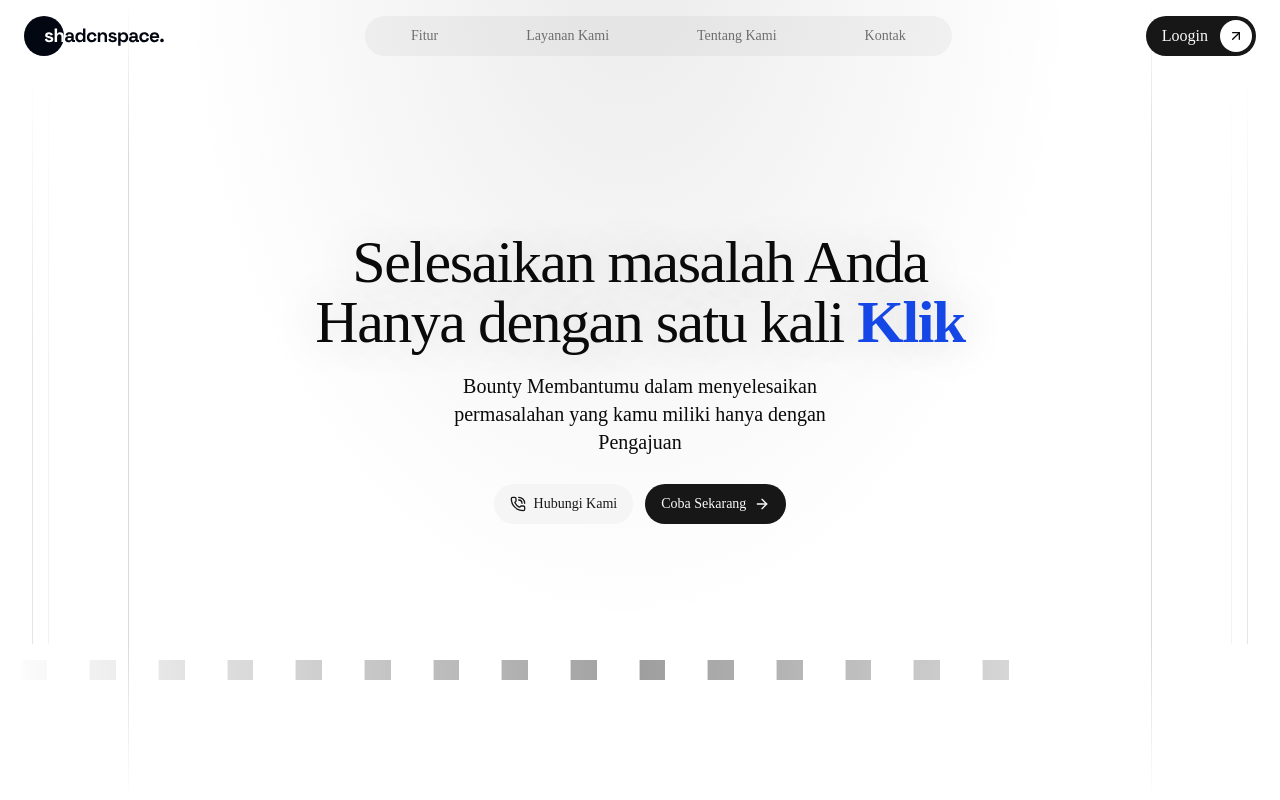
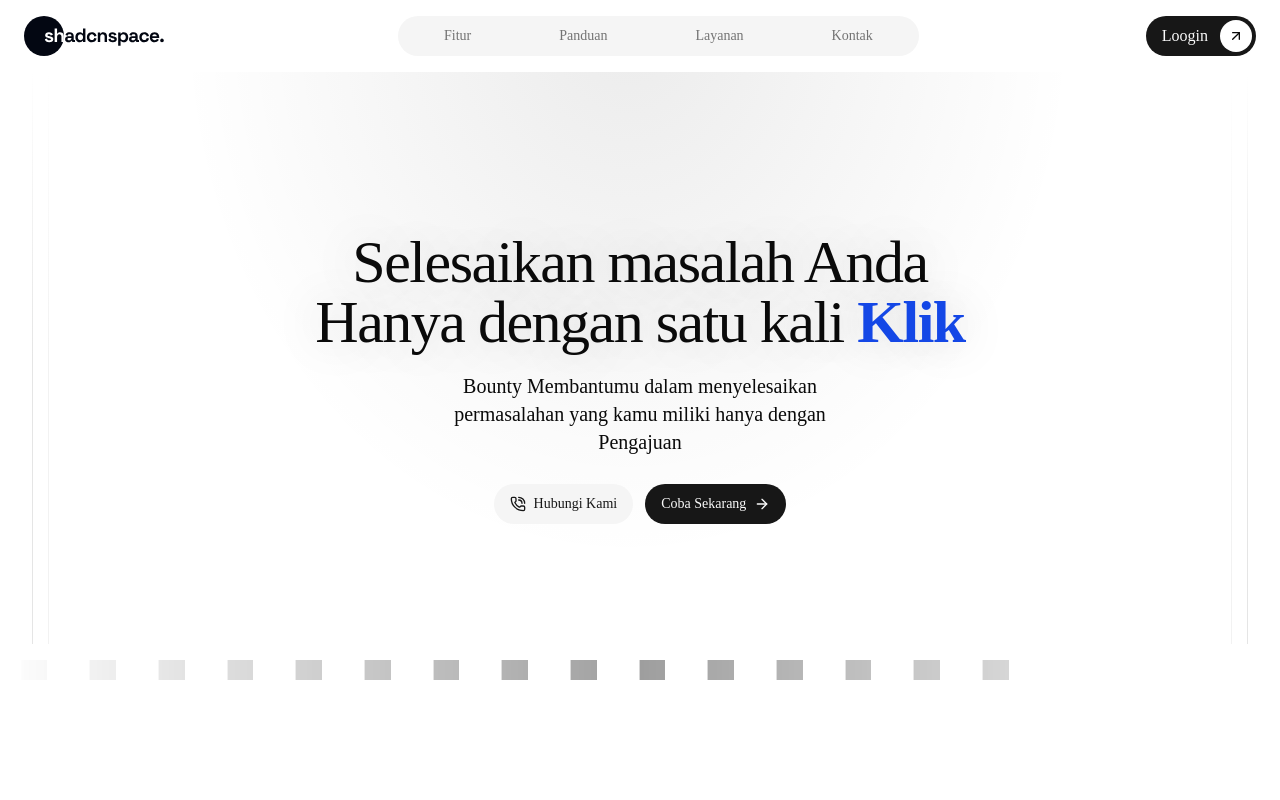
Before and after one commit to Baghost-oukey/bounty-App, a Next.js app: page / in a window 1280 px wide. Shown: the top 800 px of the page. Built offline with nearby package versions, Linux system fonts and the light colour scheme; grey boxes are pictures that could not be loaded.

Commit message:
animasi scroll

```diff
--- a/app/( public )/components/choice.tsx
+++ b/app/( public )/components/choice.tsx
@@ -40,14 +40,14 @@ export default function FeatureSelection() {
   const [selectedId, setSelectedId] = useState<string | null>(null);
 
   return (
-    <section className="py-32 bg-white overflow-hidden select-none">
+    <section id="layanan" className="py-32 bg-white overflow-hidden select-none">
       <div className="mx-auto max-w-7xl px-6">
         {/* Header Section */}
         <div className="text-center mb-20">
           <span className="text-sm font-semibold uppercase tracking-widest text-zinc-400 block mb-3">
             Layanan
           </span>
-          <h2 className="text-4xl font-black tracking-tight text-zinc-900 sm:text-5xl max-w-3xl mx-auto leading-tight">
+          <h2 className="text-4xl font-semibold tracking-tight text-zinc-900 sm:text-5xl max-w-3xl mx-auto leading-tight">
             Informasi Aplikasi dan Layanan Bounty
           </h2>
           <p className="mt-4 text-base text-zinc-500 leading-relaxed">
@@ -112,7 +112,7 @@ export default function FeatureSelection() {
                         initial={{ opacity: 0, y: 10 }}
                         animate={{ opacity: 1, y: 0 }}
                         exit={{ opacity: 0, y: 10 }}
-                        className="absolute bottom-4 right-4 bg-zinc-900 text-white text-[10px] font-black uppercase tracking-widest px-3 py-1.5 rounded-xl border border-zinc-700/50 shadow"
+                        className="absolute bottom-4 right-4 bg-zinc-900 text-white text-[10px] font-semibold uppercase tracking-widest px-3 py-1.5 rounded-xl border border-zinc-700/50 shadow"
                       >
                         Active Focus
                       </motion.div>
@@ -128,7 +128,7 @@ export default function FeatureSelection() {
                   }}
                   className="mt-6 transition-all duration-300 pl-1"
                 >
-                  <h3 className="text-2xl font-black text-zinc-900 tracking-tight mb-2 group-hover:text-black transition-colors">
+                  <h3 className="text-2xl font-light text-zinc-900 tracking-tight mb-2 group-hover:text-black transition-colors">
                     {item.title}
                   </h3>
                   <p className="text-sm text-zinc-500 leading-relaxed max-w-md font-medium">
--- a/app/( public )/components/hero.tsx
+++ b/app/( public )/components/hero.tsx
@@ -1,27 +1,16 @@
 import { cn } from "@/lib/utils";
 import { Button } from "@/components/ui/button";
-import { RocketIcon, ArrowRightIcon, PhoneCallIcon } from "lucide-react";
-import InfiniteSlider from "@/components/infinite-slider";
+import { ArrowRightIcon, PhoneCallIcon } from "lucide-react";
 import { LogoCloud } from "@/components/logo-cloud";
-import { div } from "motion/react-m";
 
 export function HeroSection() {
   return (
-    <div>
+    <div className="relative">
       <div
         aria-hidden="true"
-        className="absolute inset-0 isolate hidden overflow-hidden contain-strict lg:block"
+        className="absolute inset-0 isolate hidden overflow-hidden contain-strict lg:block pointer-events-none"
       >
-        <div className="absolute inset-0 -top-14 isolate -z-10 bg-[radial-gradient(35%_80%_at_49%_0%,--theme(--color-foreground/.08),transparent)] contain-strict" />
-      </div>
-
-      {/* X Bold Faded Borders */}
-      <div
-        aria-hidden="true"
-        className="absolute inset-0 mx-auto hidden min-h-screen w-full max-w-5xl lg:block"
-      >
-        <div className="mask-y-from-80% mask-y-to-100% absolute inset-y-0 left-0 z-10 h-full w-px bg-foreground/15" />
-        <div className="mask-y-from-80% mask-y-to-100% absolute inset-y-0 right-0 z-10 h-full w-px bg-foreground/15" />
+        <div className="absolute inset-0 -top-14 isolate -z-10 bg-[radial-gradient(35%_80%_at_49%_0%,--theme(--color-foreground/.08),transparent)] contain-strict pointer-events-none" />
       </div>
 
       {/* main content */}
--- a/app/( public )/components/timeline.tsx
+++ b/app/( public )/components/timeline.tsx
@@ -57,12 +57,12 @@ export default function Timeline() {
   });
 
   return (
-    <section ref={sectionRef} className="relative bg-white overflow-hidden">
+    <section id="panduan" ref={sectionRef} className="relative bg-white overflow-hidden">
       <div className="relative mx-auto max-w-7xl px-4 sm:px-6 lg:px-8">
 
         {/* Header Section dengan Gaya Minimalis Modern */}
         <div className="mbe-10 max-w-2xl">
-          <h2 className="text-3xl font-black tracking-tight text-zinc-900 sm:text-6xl">
+          <h2 className="text-2xl font-light tracking-tight text-zinc-900 sm:text-6xl">
             Panduan Penggunaan
           </h2>
           <p className="mt-4 text-base text-zinc-500 leading-relaxed">
--- a/app/globals.css
+++ b/app/globals.css
@@ -126,5 +126,7 @@
   }
   html {
     @apply font-sans;
+    scroll-behavior: smooth;
+    scroll-padding-top: 5rem;
   }
 }
--- a/components/shadcn-space/blocks/bento-grid-01/bentogrid.tsx
+++ b/components/shadcn-space/blocks/bento-grid-01/bentogrid.tsx
@@ -8,7 +8,7 @@ import Images3 from "@/public/assets/Images/designer.jpg"
 
 const Bentogrid = () => {
   return (
-    <section>
+    <section id="features">
       <div className="py-11 md:py-20">
         <div className="max-w-7xl xl:px-16 lg:px-8 px-4 mx-auto flex flex-col gap-12">
           <div className="grid grid-cols-12 gap-5">
--- a/components/shadcn-space/blocks/navbar-01/navbar.tsx
+++ b/components/shadcn-space/blocks/navbar-01/navbar.tsx
@@ -15,15 +15,15 @@ export type NavigationSection = {
 const navigationData: NavigationSection[] = [
   {
     title: "Fitur",
-    href: "#",
+    href: "#features",
   },
   {
-    title: "Layanan Kami",
-    href: "#",
+    title: "Panduan",
+    href: "#panduan",
   },
   {
-    title: "Tentang Kami",
-    href: "#",
+    title: "Layanan",
+    href: "#layanan",
   },
   {
     title: "Kontak",
@@ -64,8 +64,8 @@ const Navbar = () => {
   }, [handleScroll, handleResize]);
 
   return (
-    <div>
-      <header className="bg-background">
+    <div className="sticky top-0 z-50 w-full bg-transparent">
+      <header className="bg-transparent">
         <div className="max-w-7xl mx-auto w-full px-4 py-4 sm:px-6">
           <nav
             className={cn(
```
